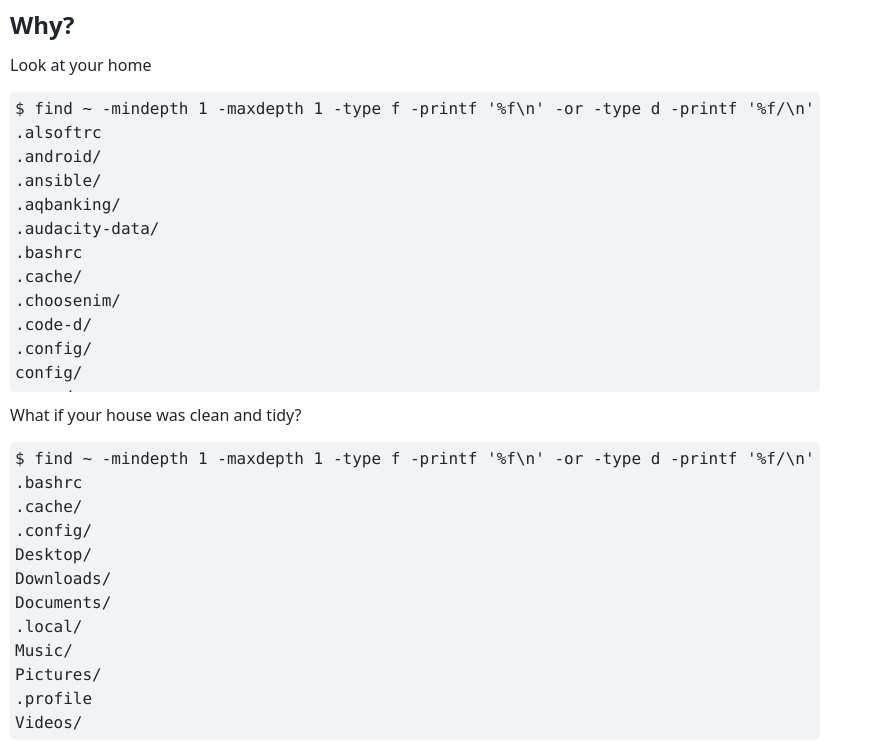
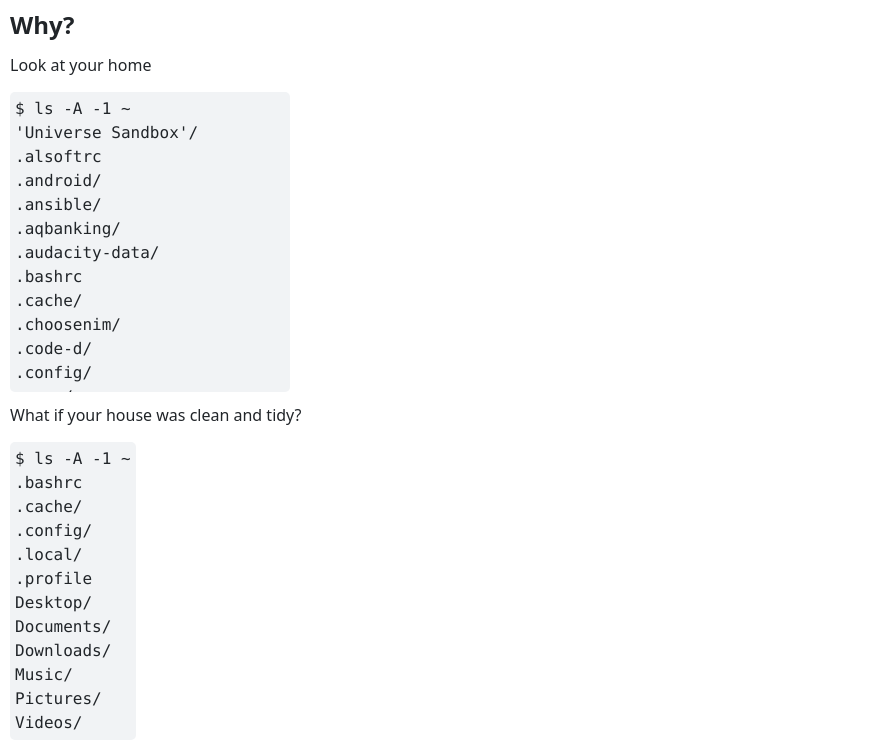
Before and after one commit to fox-projects/xdgbasedirectoryspecification.com, a website: page index.html in a window 1280 px wide. Shown: the part 51-799 px from the top of the page, without its empty margins (0-873 px from the left). Drawn offline with Linux system fonts and the light colour scheme.

Commit message:
Shorten the "list files" command (#5)

```diff
--- a/index.html
+++ b/index.html
@@ -80,9 +80,8 @@
 		<main>
 			<h2>Why?</h2>
 			<p>Look at your home</p>
-			<pre
-				class="ls-long"
-			><code>$ find ~ -mindepth 1 -maxdepth 1 -type f -printf '%f\n' -or -type d -printf '%f/\n'
+			<pre class="ls-long"><code>$ ls -A -1 ~
+'Universe Sandbox'/
 .alsoftrc
 .android/
 .ansible/
@@ -93,12 +92,7 @@
 .choosenim/
 .code-d/
 .config/
-config/
 .cpan/
-data/
-Desktop/
-Downloads/
-Documents/
 .eclipse/
 .elementary/
 .emacs.d/
@@ -117,14 +111,10 @@ Documents/
 .guestfish
 .heekscad
 .helioslauncher/
-HomeBank-20210521.bak
-HomeBank-20210607.bak
-HomeBank-20210611.bak
 .hushlogin
 .idapro/
 .ivy2/
 .java/
-javasharedresources/
 .kb/
 .kube/
 .lldb/
@@ -132,7 +122,6 @@ javasharedresources/
 .lunarclient/
 .lyxauth
 .m2/
-macOS.vdi
 .mcfly/
 .metals/
 .minecraft/
@@ -140,14 +129,12 @@ macOS.vdi
 .mozilla
 .mputils/
 .mume/
-Music/
 .omnisharp/
 .ort/
 .osc_cookiejar
 .pack/
 .paradoxlauncher/
 .parsec/
-Pictures/
 .pki/
 .pm2/
 .profile
@@ -162,8 +149,6 @@ Pictures/
 .subversion/
 .swt/
 .tooling/
-'Universe Sandbox'/
-Videos/
 .vscode/
 .w3m/
 .wine/
@@ -171,23 +156,34 @@ Videos/
 .yarnrc
 .zcompdump
 .zoom/
-.zshenv</code></pre>
+.zshenv
+Desktop/
+Documents/
+Downloads/
+HomeBank-20210521.bak
+HomeBank-20210607.bak
+HomeBank-20210611.bak
+Music/
+Pictures/
+Videos/
+config/
+data/
+javasharedresources/
+macOS.vdi</code></pre>
 
 			<p>What if your house was clean and tidy?</p>
 
-			<pre
-				class="ls-short"
-			><code>$ find ~ -mindepth 1 -maxdepth 1 -type f -printf '%f\n' -or -type d -printf '%f/\n'
+			<pre class="ls-short"><code>$ ls -A -1 ~
 .bashrc
 .cache/
 .config/
+.local/
+.profile
 Desktop/
+Documents/
 Downloads/
-Documents/
-.local/
 Music/
 Pictures/
-.profile
 Videos/</code></pre>
 
 			<p>
```
